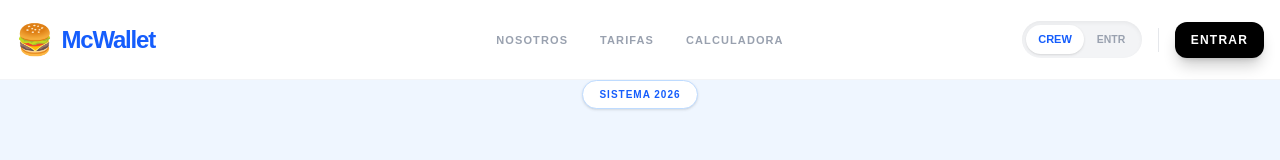
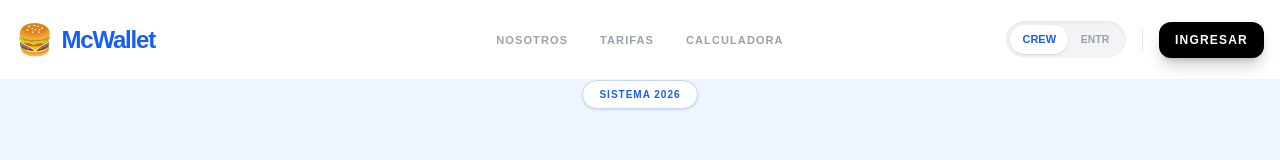
Before and after one commit to JuanRivera24/mc-wallet, a Next.js app: page / in a window 1280 px wide. Shown: the top 160 px of the page. Built offline with nearby package versions, Linux system fonts and the light colour scheme; no server answers.

Commit message:
Actualizar Navbar.tsx

```diff
--- a/src/components/Navbar.tsx
+++ b/src/components/Navbar.tsx
@@ -71,7 +71,7 @@ export default function Navbar() {
             <SignedOut>
               <SignInButton mode="modal">
                 <button className="font-black text-[10px] md:text-xs uppercase tracking-widest bg-black text-white px-4 py-2.5 rounded-xl hover:bg-gray-800 hover:scale-105 transition-all shadow-lg shadow-black/20">
-                  Entrar
+                  Ingresar
                 </button>
               </SignInButton>
             </SignedOut>
```
